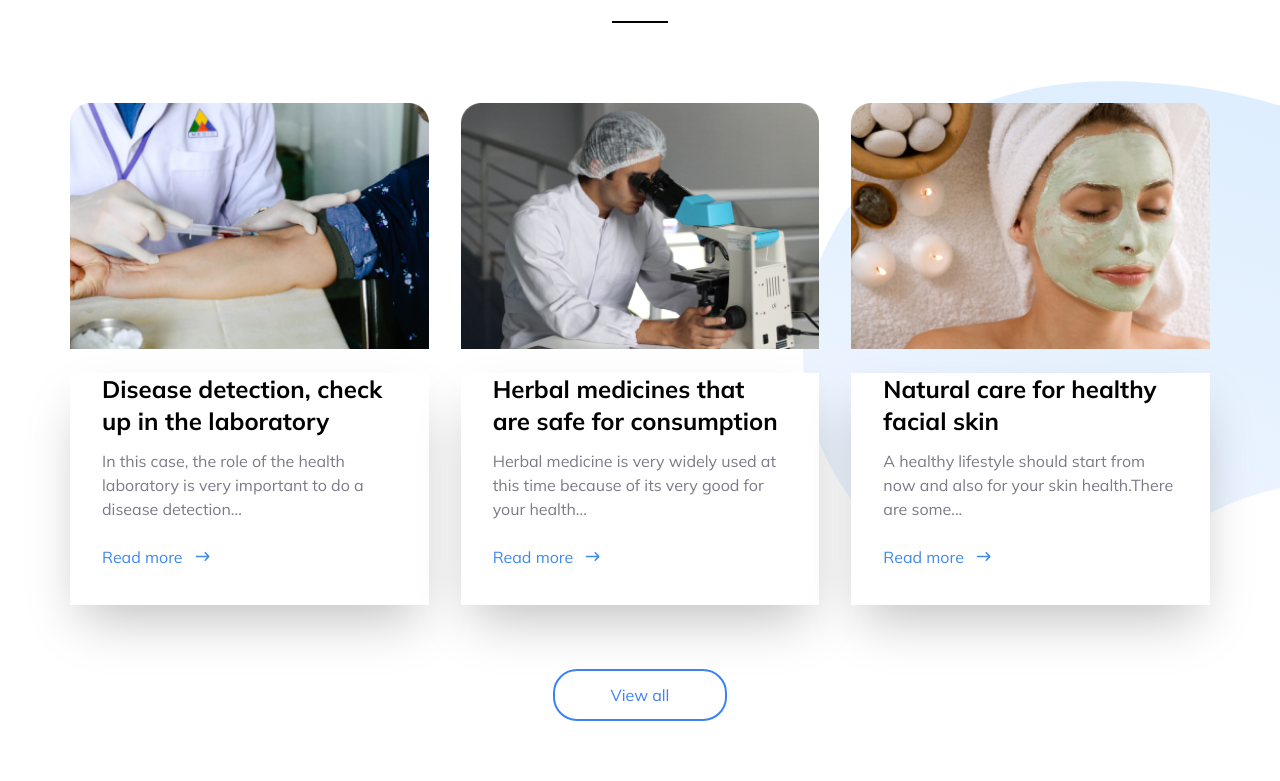
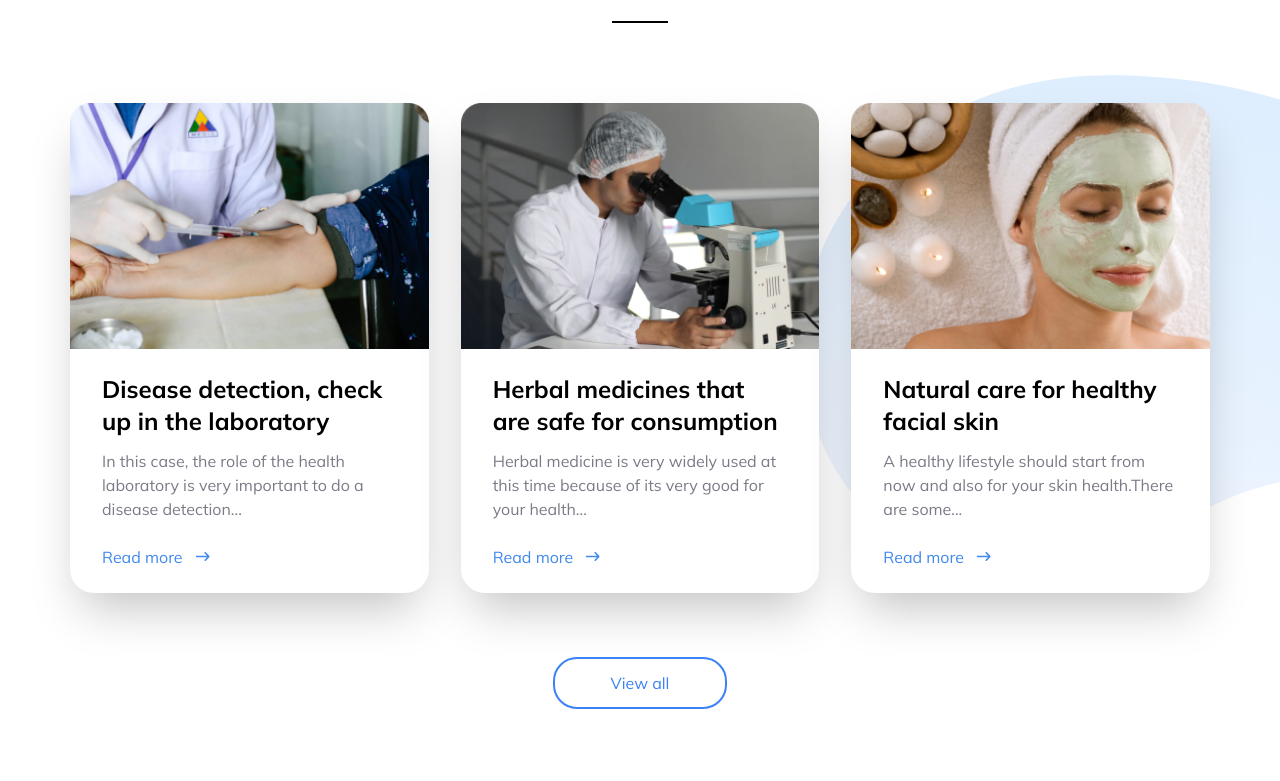
Before and after one commit to lidabasmat/trafalgar, a plain HTML site: page index.html in a window 1280 px wide. Shown: the part 4119-4900 px from the top of the page. Drawn offline with nearby package versions, Linux system fonts and the light colour scheme.

Commit message:
fix design issues

```diff
--- a/index.html
+++ b/index.html
@@ -210,8 +210,8 @@
                 </div>
               </div>
             </div>
-            <div class="w-full lg:w-1/2">
-              <p class="text-lg mt-5 lg:mt-0">
+            <div class="w-full lg:w-1/2 mt-5 lg:mt-0">
+              <p class="text-lg">
                 “Our dedicated patient engagement app and web portal allow you to access information instantaneously
                 (no tedeous form, long calls, or administrative hassle) and securely”
               </p>
@@ -239,16 +239,16 @@
         </div>
         <div class="flex flex-wrap -mx-4 mt-10 md:mt-20">
           <div class="w-full md:w-1/2 lg:w-1/3 px-4">
-            <div class="">
+            <div class="shadow-2xl bg-white rounded-3xl">
               <img src="check.png" class="w-full"/>
-              <div class="px-8 bg-white shadow-2xl">
-                <h3 class="text-2xl font-bold mt-0 md:mt-6 text-black">
+              <div class="px-8 py-6">
+                <h3 class="text-2xl font-bold text-black">
                   Disease detection, check up in the laboratory
                 </h3>
                 <p class="mt-3">
                   In this case, the role of the health laboratory is very important to do a disease detection...
                 </p>
-                <div class="flex items-center mt-6 pb-9">
+                <div class="flex items-center mt-6">
                   <a href="#" class="text-blue-300">Read more</a>
                   <img src="blue->.svg" class="ml-3"/>
                 </div>
@@ -256,16 +256,16 @@
             </div>
           </div>
           <div class="w-full md:w-1/2 lg:w-1/3 px-4 mt-10 md:mt-0">
-            <div class="">
+            <div class="shadow-2xl bg-white rounded-3xl">
               <img src="herbal.png" class="w-full"/>
-              <div class="px-8 bg-white shadow-2xl">
-                <h3 class="text-2xl font-bold mt-0 md:mt-6 text-black">
+              <div class="px-8 py-6">
+                <h3 class="text-2xl font-bold text-black">
                   Herbal medicines that are safe for consumption
                 </h3>
                 <p class="mt-3">
                   Herbal medicine is very widely used at this time because of its very good for your health...
                 </p>
-                <div class="flex items-center mt-0 md:mt-6 pb-9">
+                <div class="flex items-center mt-0 md:mt-6">
                   <a href="#" class="text-blue-300">Read more</a>
                   <img src="blue->.svg" class="ml-3"/>
                 </div>
@@ -273,16 +273,16 @@
             </div>
           </div>
           <div class="w-full md:w-1/2 lg:w-1/3 px-4 mt-10 lg:mt-0">
-            <div class="">
+            <div class="shadow-2xl bg-white rounded-3xl">
               <img src="mask.png" class="w-full"/>
-              <div class="px-8 bg-white shadow-2xl">
-                <h3 class="text-2xl font-bold mt-6 text-black">
+              <div class="px-8 py-6">
+                <h3 class="text-2xl font-bold text-black">
                   Natural care for healthy facial skin
                 </h3>
                 <p class="mt-3">
                   A healthy lifestyle should start from now and also for your skin health.There are some...
                 </p>
-                <div class="flex items-center mt-6 pb-9">
+                <div class="flex items-center mt-6">
                   <a href="#" class="text-blue-300">Read more</a>
                   <img src="blue->.svg" class="ml-3"/>
                 </div>
@@ -308,7 +308,7 @@
               Trafalgar provides progressive, and affordable healthcare, accessible on mobile and online for everyone
             </p>
             <p class="mt-8">
-              ©Trafalgar PTY LTD 2020. All rights reserved
+              © Trafalgar PTY LTD 2020. All rights reserved
             </p>
           </div>
           <div class="w-1/2 md:w-1/2 lg:w-1/5 mt-10 md:mt-0 ml-0">
@@ -341,6 +341,5 @@
         </div>
       </div>
     </div>
-
   </body>
 </html>
--- a/main.css
+++ b/main.css
@@ -31,7 +31,7 @@ body {
  }
 
  .footer {
-   background-image: url('bg-footer.png');
+   background: linear-gradient(183.41deg, #67C3F3 -8.57%, #5A98F2 82.96%);
    background-position: top;
    background-repeat: no-repeat;
    background-size: cover;
```
